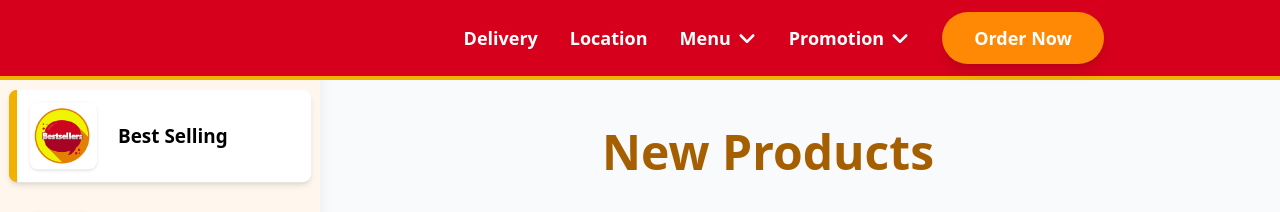
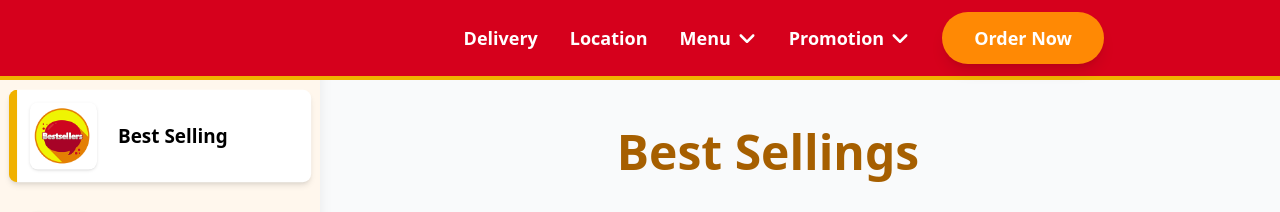
Before and after one commit to AdieDev0/Jollibee---static, a React (Vite) app in the folder jollibee/: page /ViewMenu in a window 1280 px wide. Shown: the top 212 px of the page. Built offline with nearby package versions, Linux system fonts and the light colour scheme.

Commit message:
style: update title in View Menu component to reflect best selling products

```diff
--- a/jollibee/src/components/ViewMenu.jsx
+++ b/jollibee/src/components/ViewMenu.jsx
@@ -111,7 +111,7 @@ const ViewMenu = () => {
       {/* Main Content */}
       <div className="flex-1 p-6 md:p-12">
         <p className="text-center font-extrabold text-4xl md:text-5xl text-yellow-700 mb-12">
-          New Products
+          Best Sellings
         </p>
 
         {/* Responsive Grid */}
```
